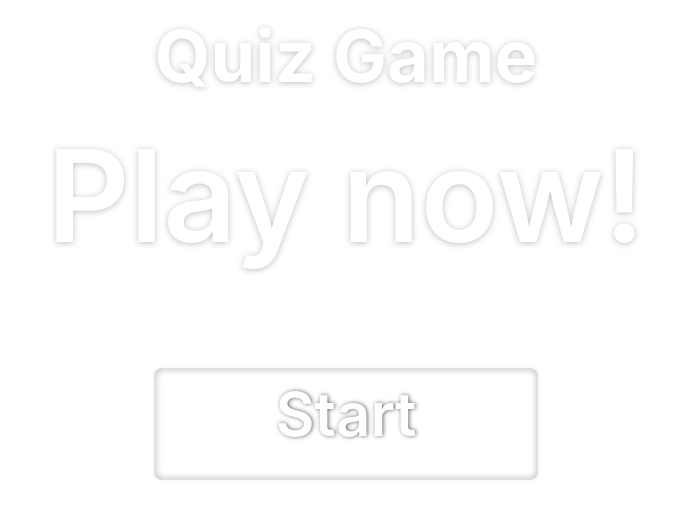
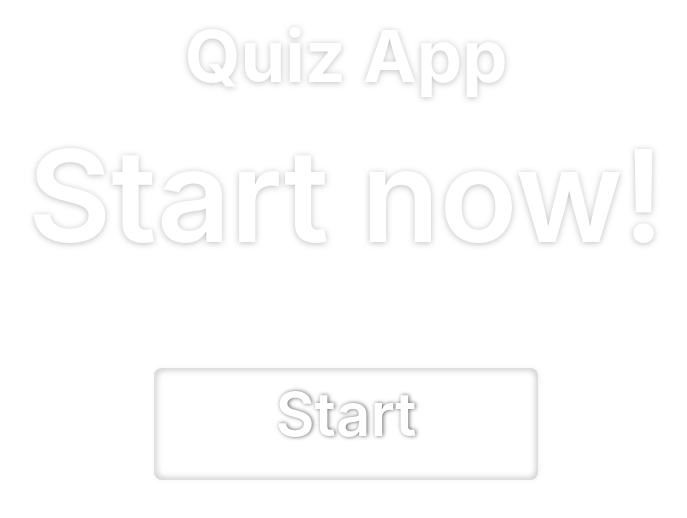
Before and after one commit to ArhamNaeem/Quiz-App, a React (Create React App) app: page / in a window 1280 px wide. Shown: the top 518 px of the page, without its empty margins (294-981 px from the left). Built offline with nearby package versions, Linux system fonts and the light colour scheme.

Commit message:
finalized

```diff
--- a/src/pages/Main.tsx
+++ b/src/pages/Main.tsx
@@ -8,10 +8,10 @@ export default function Main() {
           className="
           text-center text-7xl font-bold w-screen h-28 text-white drop-shadow-3xl mt-5"
         >
-          Quiz Game
+          Quiz App
         </div>
         <div className="text-9xl text-center w-screen font-semibold text-white drop-shadow-3xl">
-          Play now!
+          Start now!
         </div>
         <div className="text-white font-semibold my-24 text-3xl text-center p-3 w-screen h-50">
           <Link to="/quest">
```
